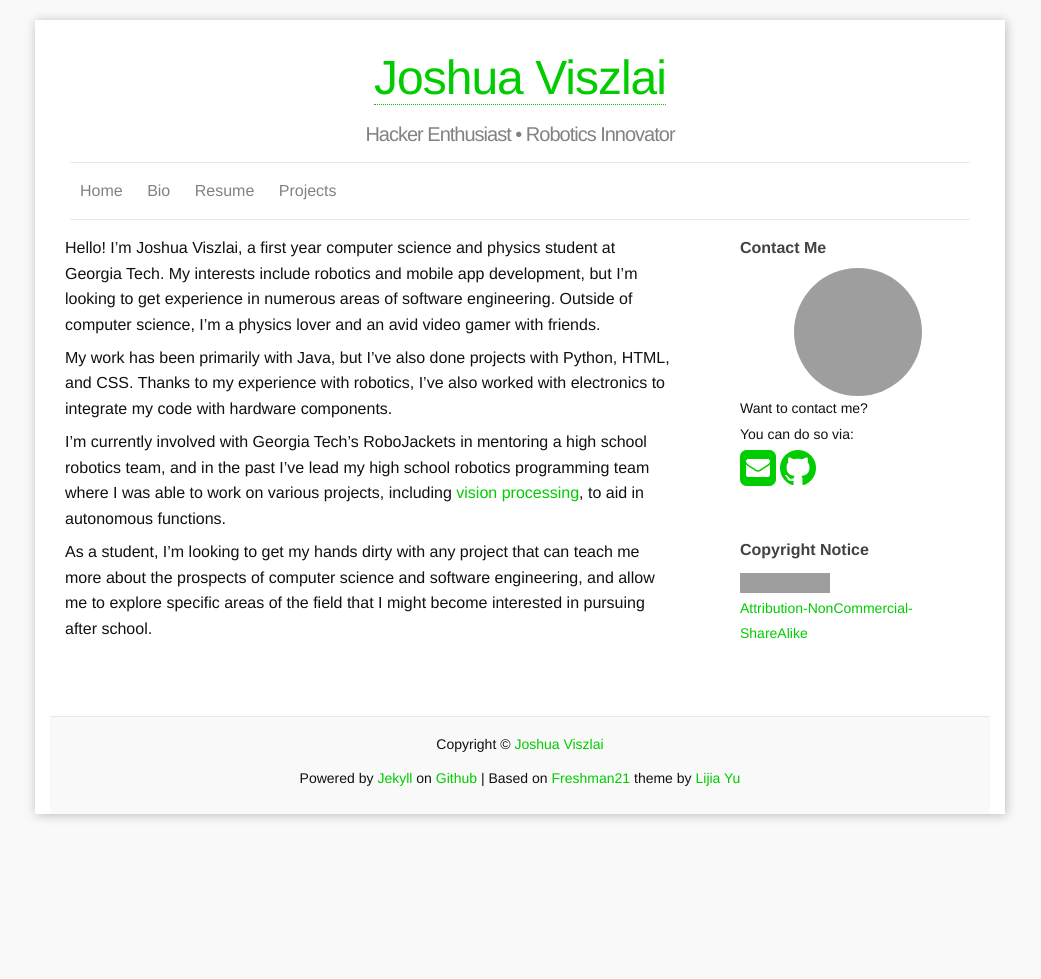
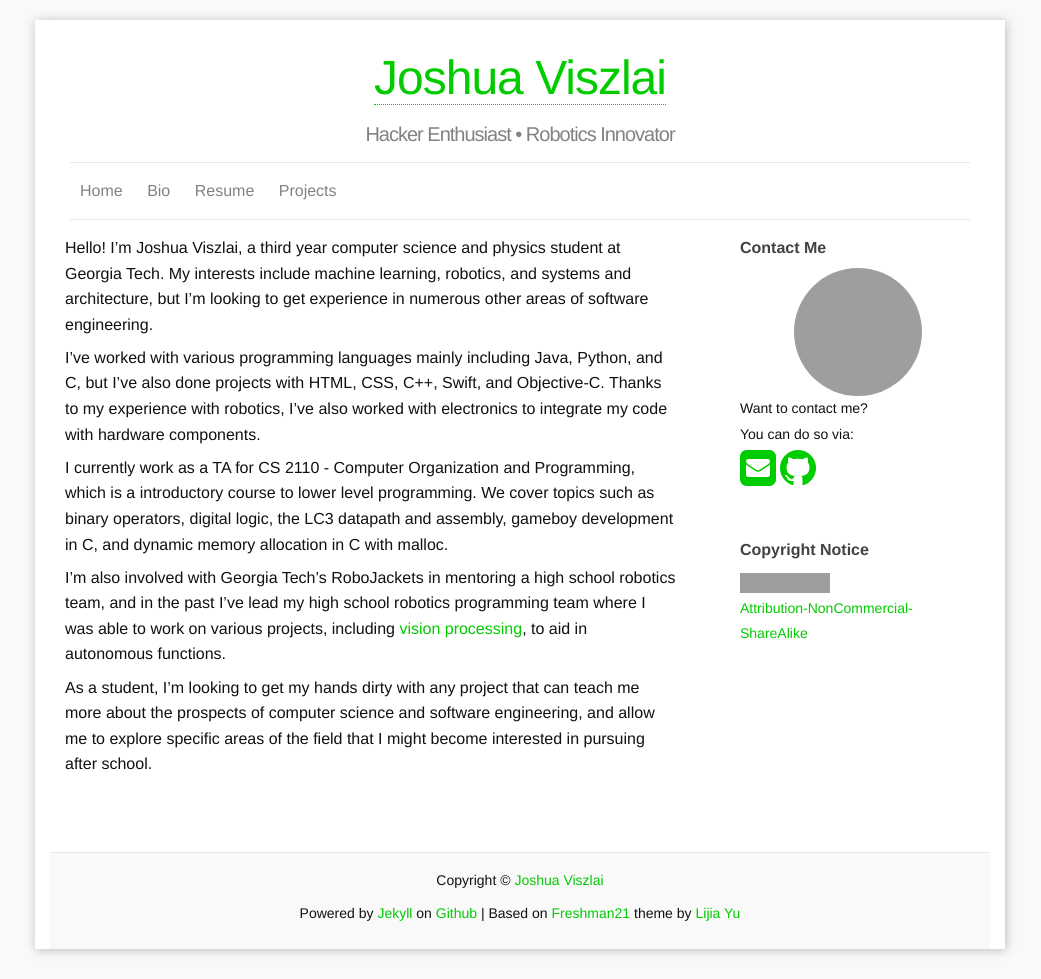
Before and after one commit to jviszlai/jviszlai.github.io, a Jekyll site: the page built from b_bio.md, in a window 1280 px wide. Shown: the whole page, without its empty margins (120-1161 px from the left). Built offline with Jekyll 4.4.1, drawn with Linux system fonts in a browser that asks for light colours; before the commit the page ends 900 px from its top, so only the background shows below that; grey boxes are pictures that could not be loaded.

Commit message:
Updated bio

```diff
--- a/b_bio.md
+++ b/b_bio.md
@@ -4,10 +4,12 @@ title: Bio
 permalink: /bio/
 ---
 
-Hello! I'm Joshua Viszlai, a first year computer science and physics student at Georgia Tech. My interests include robotics and mobile app development, but I'm looking to get experience in numerous areas of software engineering. Outside of computer science, I'm a physics lover and an avid video gamer with friends.
+Hello! I'm Joshua Viszlai, a third year computer science and physics student at Georgia Tech. My interests include machine learning, robotics, and systems and architecture, but I'm looking to get experience in numerous other areas of software engineering.
 
-My work has been primarily with Java, but I've also done projects with Python, HTML, and CSS. Thanks to my experience with robotics, I've also worked with electronics to integrate my code with hardware components.
+I've worked with various programming languages mainly including Java, Python, and C, but I've also done projects with HTML, CSS, C++, Swift, and Objective-C. Thanks to my experience with robotics, I've also worked with electronics to integrate my code with hardware components.
 
-I'm currently involved with Georgia Tech's RoboJackets in mentoring a high school robotics team, and in the past I've lead my high school robotics programming team where I was able to work on various projects, including [vision processing](/Automated-Vision-Processing), to aid in autonomous functions.
+I currently work as a TA for CS 2110 - Computer Organization and Programming, which is a introductory course to lower level programming. We cover topics such as binary operators, digital logic, the LC3 datapath and assembly, gameboy development in C, and dynamic memory allocation in C with malloc.
+
+I'm also involved with Georgia Tech's RoboJackets in mentoring a high school robotics team, and in the past I've lead my high school robotics programming team where I was able to work on various projects, including [vision processing](/Automated-Vision-Processing), to aid in autonomous functions.
 
 As a student, I'm looking to get my hands dirty with any project that can teach me more about the prospects of computer science and software engineering, and allow me to explore specific areas of the field that I might become interested in pursuing after school.
```
Also changed, not shown: 1 other file.
